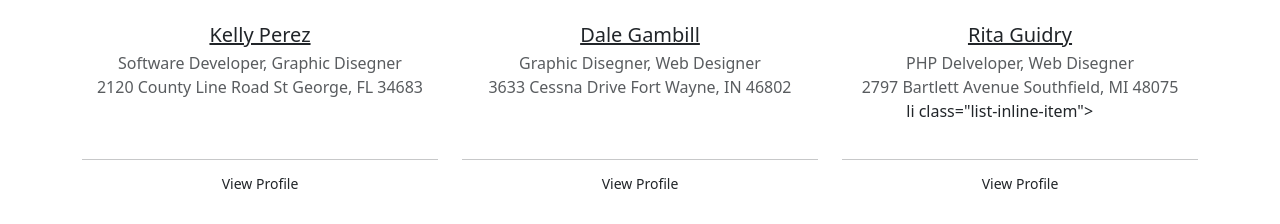
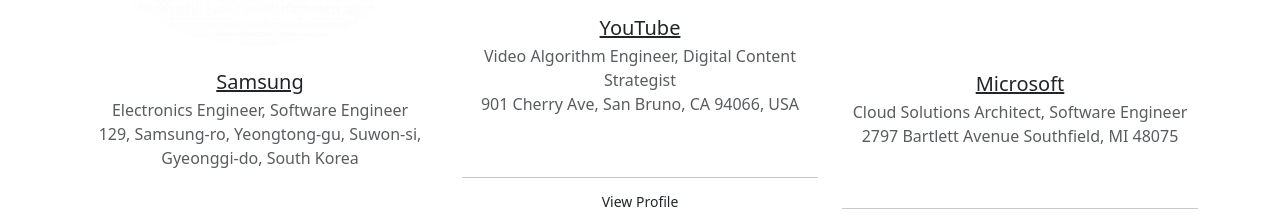
Before and after one commit to Hrafnkellh/group41-JobHunters, a Django app: page /employers in a window 1280 px wide. Shown: the part 1038-1262 px from the top of the page. Run offline with Django 5.2, Linux system fonts and the light colour scheme.

Commit message:
Skipti myndir og upplýsingum út og bætti við tengla

```diff
--- a/JobHunters/templates/Jobs/employers.html
+++ b/JobHunters/templates/Jobs/employers.html
@@ -6,20 +6,20 @@
         <div class="list-grid-item mt-4">
             <div class="grid-item-content p-2">
                 <div class="employers-list-img mt-3">
-                    <img src="https://bootdey.com/img/Content/avatar/avatar1.png" alt="" class="img-fluid mx-auto d-block rounded-circle">
+                    <img src="{% static 'pics/amazon.png' %}" alt="" class="img-fluid mx-auto d-block rounded-circle">
                 </div>
                 <div class="grid-list-desc text-center mt-4">
                     <h5 class="mb-1">
-                        <a href="https://luddy.iupui.edu/contact/profile/kyle-jones" class="text-dark">
-                            Kyle Jones
+                        <a href="https://www.amazon.jobs/content/en/career-programs/university-ops/eu-students-operations" class="text-dark">
+                            Amazon
                         </a>
                     </h5>
-                    <p class="text-muted f-14 mb-0">Web Delveloper, Graphic Disegner
+                    <p class="text-muted f-14 mb-0">Data Protection Officer, EU Supply Shain Manager
                     </p>
                     <p class="text-muted f-14 mb-0">
                         <i class="mdi mdi-map-marker mr-2">
 
-                        </i>419 Lakeland Terrace Detroit, MI 48226
+                        </i>Amazon EU SARL, 38 Avenue John F. Kennedy, L-1855, Luxembourg
                     </p>
                     <ul class="employers-icons list-inline mb-1">
                         <li class="list-inline-item">
@@ -62,8 +62,7 @@
             </div>
             <hr class="mt-0 mb-0">
             <div class="apply-button text-center mt-2 mb-2">
-                <a href="#" class="btn btn-custom btn-sm">View Profile
-                </a>
+                <a href="https://www.aboutamazon.eu/" class="btn btn-custom btn-sm">View Profile</a>
             </div>
         </div>
     </div>
@@ -71,15 +70,15 @@
         <div class="list-grid-item mt-4">
             <div class="grid-item-content p-2">
                 <div class="employers-list-img mt-3">
-                    <img src="https://bootdey.com/img/Content/avatar/avatar2.png" alt="" class="img-fluid mx-auto d-block rounded-circle">
+                    <img src="{% static 'pics/google.png' %}" alt="" class="img-fluid mx-auto d-block rounded-circle">
                 </div>
                 <div class="grid-list-desc text-center mt-4"><h5 class="mb-1">
-                    <a href="https://www.susanroth.art/contact" class="text-dark">Susan Roth</a>
+                    <a href="https://www.google.com/about/careers/applications/" class="text-dark">Google</a>
                 </h5>
-                    <p class="text-muted f-14 mb-0">PHP Delveloper, Web Disegner</p>
+                    <p class="text-muted f-14 mb-0">Software Engineer, Data Scientist</p>
                     <p class="text-muted f-14 mb-0"><i class="mdi mdi-map-marker mr-2">
 
-                    </i>2984 Woodhill Avenue Easton, MD 21601</p>
+                    </i>1600 Amphitheatre Parkway, Mountain View, CA 94043, USA</p>
                     <ul class="employers-icons list-inline mb-1">
                         <li class="list-inline-item"><a href="#" class="text-warning">
                             <i class="mdi mdi-star f-19"></i></a></li><li class="list-inline-item">
@@ -92,23 +91,23 @@
                     </ul> <span class="badge badge-warning text-white">4.5</span>
                 </div>
             </div><hr class="mt-0 mb-0">
-            <div class="apply-button text-center mt-2 mb-2"> <a href="#" class="btn btn-custom btn-sm">View Profile</a>
+            <div class="apply-button text-center mt-2 mb-2"> <a href="https://about.google/" class="btn btn-custom btn-sm">View Profile</a>
             </div>
         </div>
     </div>
     <div class="col-lg-4 col-md-6">
         <div class="list-grid-item mt-4">
             <div class="grid-item-content p-2">
-                <div class="employers-list-img mt-3"> <img src="https://bootdey.com/img/Content/avatar/avatar9.png" alt="" class="img-fluid mx-auto d-block rounded-circle">
+                <div class="employers-list-img mt-3"> <img src="{% static 'pics/apple.png' %}" alt="" class="img-fluid mx-auto d-block rounded-circle">
                 </div>
                 <div class="grid-list-desc text-center mt-4">
                     <h5 class="mb-1">
-                        <a href="https://ch.linkedin.com/in/richardcash" class="text-dark">Ricky Cash</a>
+                        <a href="https://www.apple.com/careers/us/" class="text-dark">Apple</a>
                     </h5>
-                    <p class="text-muted f-14 mb-0">UI/UX Designer, Software Developer</p>
+                    <p class="text-muted f-14 mb-0">iOS Developer, Product Designer</p>
                     <p class="text-muted f-14 mb-0"><i class="mdi mdi-map-marker mr-2">
 
-                    </i>2683 Farland Street Chicago, IL 60631
+                    </i>One Apple Park Way, Cupertino, CA 95014, USA
                     </p>
                     <ul class="employers-icons list-inline mb-1">
                         <li class="list-inline-item">
@@ -125,18 +124,18 @@
                         <li class="list-inline-item"><a href="#" class="text-warning"><i class="mdi mdi-star f-19"></i></a></li>
                         <li class="list-inline-item"><a href="#" class="text-warning"><i class="mdi mdi-star-outline f-19"></i></a></li>
                     </ul> <span class="badge badge-warning text-white">4.0</span></div></div><hr class="mt-0 mb-0">
-            <div class="apply-button text-center mt-2 mb-2"> <a href="#" class="btn btn-custom btn-sm">View Profile</a></div>
+            <div class="apply-button text-center mt-2 mb-2"> <a href="https://www.apple.com/business/" class="btn btn-custom btn-sm">View Profile</a></div>
         </div>
     </div>
     <div class="col-lg-4 col-md-6">
         <div class="list-grid-item mt-4">
             <div class="grid-item-content p-2">
                 <div class="employers-list-img mt-3">
-                    <img src="https://bootdey.com/img/Content/avatar/avatar3.png" alt="" class="img-fluid mx-auto d-block rounded-circle"></div>
+                    <img src="{% static 'pics/samsung.png' %}" alt="" class="img-fluid mx-auto d-block rounded-circle"></div>
                 <div class="grid-list-desc text-center mt-4">
-                    <h5 class="mb-1"><a href="#" class="text-dark">Kelly Perez</a></h5>
-                    <p class="text-muted f-14 mb-0">Software Developer, Graphic Disegner</p>
-                    <p class="text-muted f-14 mb-0"><i class="mdi mdi-map-marker mr-2"></i>2120 County Line Road St George, FL 34683</p>
+                    <h5 class="mb-1"><a href="https://www.samsung.com/us/careers/" class="text-dark">Samsung</a></h5>
+                    <p class="text-muted f-14 mb-0">Electronics Engineer, Software Engineer</p>
+                    <p class="text-muted f-14 mb-0"><i class="mdi mdi-map-marker mr-2"></i>129, Samsung-ro, Yeongtong-gu, Suwon-si, Gyeonggi-do, South Korea</p>
                     <ul class="employers-icons list-inline mb-1">
                         <li class="list-inline-item"><a href="#" class="text-warning"><i class="mdi mdi-star f-19"></i></a></li>
                         <li class="list-inline-item"><a href="#" class="text-warning"><i class="mdi mdi-star f-19"></i></a></li>
@@ -147,17 +146,17 @@
                 </div>
             </div>
             <hr class="mt-0 mb-0">
-            <div class="apply-button text-center mt-2 mb-2"> <a href="#" class="btn btn-custom btn-sm">View Profile</a></div>
+            <div class="apply-button text-center mt-2 mb-2"> <a href="https://www.samsung.com/us/about-us/our-business/" class="btn btn-custom btn-sm">View Profile</a></div>
         </div>
     </div>
     <div class="col-lg-4 col-md-6">
         <div class="list-grid-item mt-4">
             <div class="grid-item-content p-2">
-                <div class="employers-list-img mt-3"> <img src="https://bootdey.com/img/Content/avatar/avatar5.png" alt="" class="img-fluid mx-auto d-block rounded-circle"></div>
+                <div class="employers-list-img mt-3"> <img src="{% static 'pics/youtube.png' %}" alt="" class="img-fluid mx-auto d-block rounded-circle"></div>
                 <div class="grid-list-desc text-center mt-4">
-                    <h5 class="mb-1"><a href="#" class="text-dark">Dale Gambill</a></h5>
-                    <p class="text-muted f-14 mb-0">Graphic Disegner, Web Designer</p>
-                    <p class="text-muted f-14 mb-0"><i class="mdi mdi-map-marker mr-2"></i>3633 Cessna Drive Fort Wayne, IN 46802</p>
+                    <h5 class="mb-1"><a href="https://www.youtube.com/jobs/" class="text-dark">YouTube</a></h5>
+                    <p class="text-muted f-14 mb-0">Video Algorithm Engineer, Digital Content Strategist</p>
+                    <p class="text-muted f-14 mb-0"><i class="mdi mdi-map-marker mr-2"></i>901 Cherry Ave, San Bruno, CA 94066, USA</p>
                     <ul class="employers-icons list-inline mb-1">
                         <li class="list-inline-item"><a href="#" class="text-warning"><i class="mdi mdi-star f-19"></i></a></li>
                         <li class="list-inline-item"><a href="#" class="text-warning"><i class="mdi mdi-star f-19"></i></a></li>
@@ -169,19 +168,19 @@
                 </div>
             </div>
             <hr class="mt-0 mb-0">
-            <div class="apply-button text-center mt-2 mb-2"> <a href="#" class="btn btn-custom btn-sm">View Profile</a></div>
+            <div class="apply-button text-center mt-2 mb-2"> <a href="https://about.youtube/" class="btn btn-custom btn-sm">View Profile</a></div>
         </div>
     </div>
     <div class="col-lg-4 col-md-6">
         <div class="list-grid-item mt-4">
             <div class="grid-item-content p-2">
-                <div class="employers-list-img mt-3"> <img src="https://bootdey.com/img/Content/avatar/avatar6.png" alt="" class="img-fluid mx-auto d-block rounded-circle"></div>
+                <div class="employers-list-img mt-3"> <img src="{% static 'pics/microsoft.png' %}" alt="" class="img-fluid mx-auto d-block rounded-circle"></div>
                 <div class="grid-list-desc text-center mt-4">
-                    <h5 class="mb-1"><a href="#" class="text-dark">Rita Guidry</a></h5>
-                    <p class="text-muted f-14 mb-0">PHP Delveloper, Web Disegner</p>
+                    <h5 class="mb-1"><a href="https://careers.microsoft.com/v2/global/en/home.html" class="text-dark">Microsoft</a></h5>
+                    <p class="text-muted f-14 mb-0">Cloud Solutions Architect, Software Engineer</p>
                     <p class="text-muted f-14 mb-0"><i class="mdi mdi-map-marker mr-2"></i>2797 Bartlett Avenue Southfield, MI 48075</p>
                     <ul class="employers-icons list-inline mb-1">
-                        li class="list-inline-item"><a href="#" class="text-warning"><i class="mdi mdi-star f-19"></i></a></li>
+                        <li class="list-inline-item"><a href="#" class="text-warning"><i class="mdi mdi-star f-19"></i></a></li>
                         <li class="list-inline-item"><a href="#" class="text-warning"><i class="mdi mdi-star f-19"></i></a></li>
                         <li class="list-inline-item"><a href="#" class="text-warning"><i class="mdi mdi-star f-19"></i></a></li>
                         <li class="list-inline-item"><a href="#" class="text-warning"><i class="mdi mdi-star f-19"></i></a></li>
@@ -191,72 +190,7 @@
                 </div>
             </div>
             <hr class="mt-0 mb-0">
-            <div class="apply-button text-center mt-2 mb-2"> <a href="#" class="btn btn-custom btn-sm">View Profile</a></div>
-        </div>
-    </div>
-    <div class="col-lg-4 col-md-6">
-        <div class="list-grid-item mt-4">
-            <div class="grid-item-content p-2">
-                <div class="employers-list-img mt-3"> <img src="https://bootdey.com/img/Content/avatar/avatar7.png" alt="" class="img-fluid mx-auto d-block rounded-circle"></div>
-                <div class="grid-list-desc text-center mt-4">
-                    <h5 class="mb-1"><a href="#" class="text-dark">Matt Morgan</a></h5>
-                    <p class="text-muted f-14 mb-0">Web Delveloper, PHP Delveloper</p>
-                    <p class="text-muted f-14 mb-0"><i class="mdi mdi-map-marker mr-2"></i>2639 Warner Street Casper, WY 82601</p>
-                    <ul class="employers-icons list-inline mb-1">
-                        <li class="list-inline-item"><a href="#" class="text-warning"><i class="mdi mdi-star f-19"></i></a></li>
-                        <li class="list-inline-item"><a href="#" class="text-warning"><i class="mdi mdi-star f-19"></i></a></li>
-                        <li class="list-inline-item"><a href="#" class="text-warning"><i class="mdi mdi-star f-19"></i></a></li>
-                        <li class="list-inline-item"><a href="#" class="text-warning"><i class="mdi mdi-star f-19"></i></a></li>
-                        <li class="list-inline-item"><a href="#" class="text-warning"><i class="mdi mdi-star f-19"></i></a></li>
-                    </ul> <span class="badge badge-warning text-white">5.0</span>
-                </div>
-            </div>
-            <hr class="mt-0 mb-0">
-            <div class="apply-button text-center mt-2 mb-2"> <a href="#" class="btn btn-custom btn-sm">View Profile</a></div>
-        </div>
-    </div>
-    <div class="col-lg-4 col-md-6">
-        <div class="list-grid-item mt-4">
-            <div class="grid-item-content p-2">
-                <div class="employers-list-img mt-3"> <img src="https://bootdey.com/img/Content/avatar/avatar8.png" alt="" class="img-fluid mx-auto d-block rounded-circle"></div>
-                <div class="grid-list-desc text-center mt-4">
-                    <h5 class="mb-1"><a href="#" class="text-dark">Hattie Blaser</a></h5>
-                    <p class="text-muted f-14 mb-0">Graphic Disegner, Web Designer</p>
-                    <p class="text-muted f-14 mb-0"><i class="mdi mdi-map-marker mr-2"></i>4883 Patterson Road Brooklyn, NY 11230</p>
-                    <ul class="employers-icons list-inline mb-1">
-                        <li class="list-inline-item"><a href="#" class="text-warning"><i class="mdi mdi-star f-19"></i></a></li>
-                        <li class="list-inline-item"><a href="#" class="text-warning"><i class="mdi mdi-star f-19"></i></a></li>
-                        <li class="list-inline-item"><a href="#" class="text-warning"><i class="mdi mdi-star f-19"></i></a></li>
-                        <li class="list-inline-item"><a href="#" class="text-warning"><i class="mdi mdi-star f-19"></i></a></li>
-                        <li class="list-inline-item"><a href="#" class="text-warning"><i class="mdi mdi-star-half f-19"></i></a></li>
-                    </ul>
-                    <span class="badge badge-warning text-white">4.5</span>
-                </div>
-            </div>
-            <hr class="mt-0 mb-0">
-            <div class="apply-button text-center mt-2 mb-2"> <a href="#" class="btn btn-custom btn-sm">View Profile</a></div>
-        </div>
-    </div>
-    <div class="col-lg-4 col-md-6">
-        <div class="list-grid-item mt-4">
-            <div class="grid-item-content p-2">
-                <div class="employers-list-img mt-3"> <img src="https://bootdey.com/img/Content/avatar/avatar4.png" alt="" class="img-fluid mx-auto d-block rounded-circle"></div>
-                <div class="grid-list-desc text-center mt-4">
-                    <h5 class="mb-1"><a href="#" class="text-dark">Robert Cole</a></h5>
-                    <p class="text-muted f-14 mb-0">Web Delveloper, Graphic Disegner</p>
-                    <p class="text-muted f-14 mb-0"><i class="mdi mdi-map-marker mr-2"></i>2424 Lowland Drive Chicago, IL 60606</p>
-                    <ul class="employers-icons list-inline mb-1">
-                        <li class="list-inline-item"><a href="#" class="text-warning"><i class="mdi mdi-star f-19"></i></a></li>
-                        <li class="list-inline-item"><a href="#" class="text-warning"><i class="mdi mdi-star f-19"></i></a></li>
-                        <li class="list-inline-item"><a href="#" class="text-warning"><i class="mdi mdi-star f-19"></i></a></li>
-                        <li class="list-inline-item"><a href="#" class="text-warning"><i class="mdi mdi-star f-19"></i></a></li>
-                        <li class="list-inline-item"><a href="#" class="text-warning"><i class="mdi mdi-star-outline f-19"></i></a></li>
-                    </ul>
-                    <span class="badge badge-warning text-white">4.2</span>
-                </div>
-            </div>
-            <hr class="mt-0 mb-0">
-            <div class="apply-button text-center mt-2 mb-2"> <a href="#" class="btn btn-custom btn-sm">View Profile</a></div>
+            <div class="apply-button text-center mt-2 mb-2"> <a href="https://careers.microsoft.com/v2/global/en/home.html" class="btn btn-custom btn-sm">View Profile</a></div>
         </div>
     </div>
 </div>
```
Also changed, not shown: JobHunters/static/pics/amazon.png (added), JobHunters/static/pics/apple.png (added), JobHunters/static/pics/google.png (added), JobHunters/static/pics/huawei.png (added), JobHunters/static/pics/microsoft.png (added), JobHunters/static/pics/samsung.png (added), JobHunters/static/pics/youtube.png (added).
